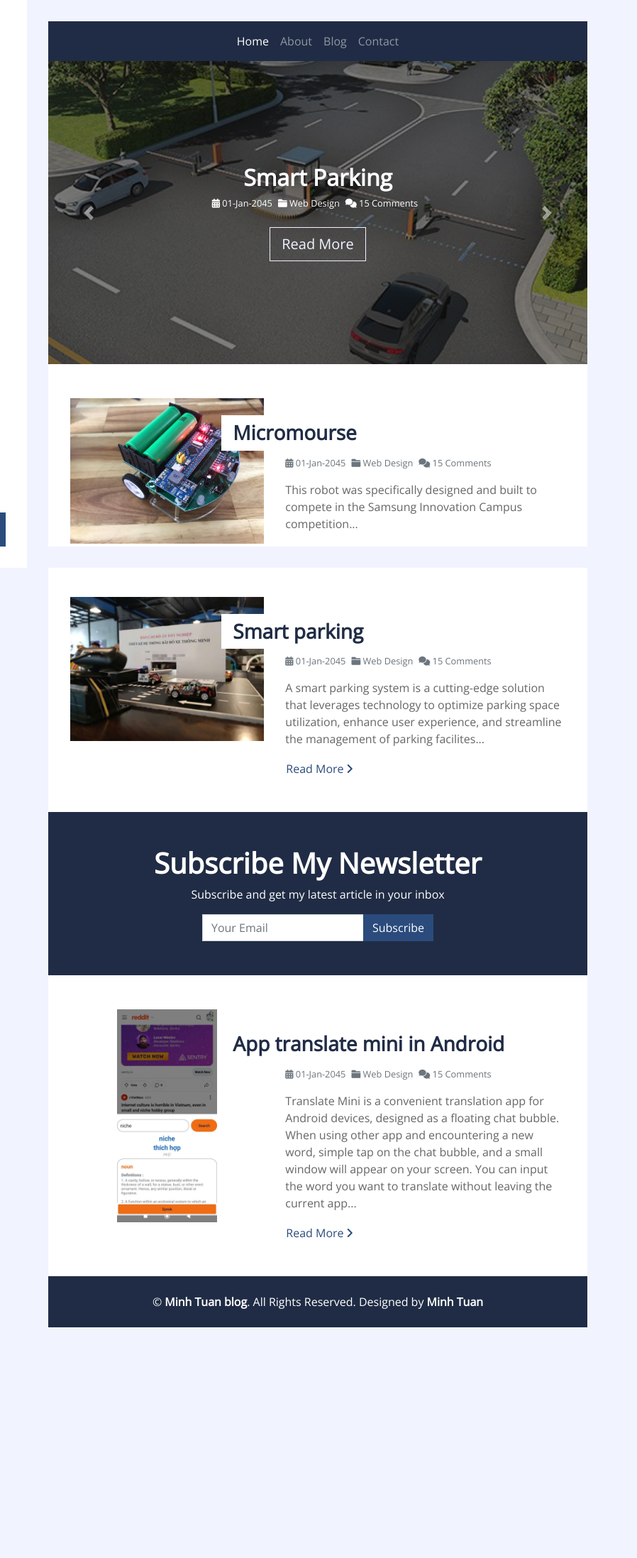
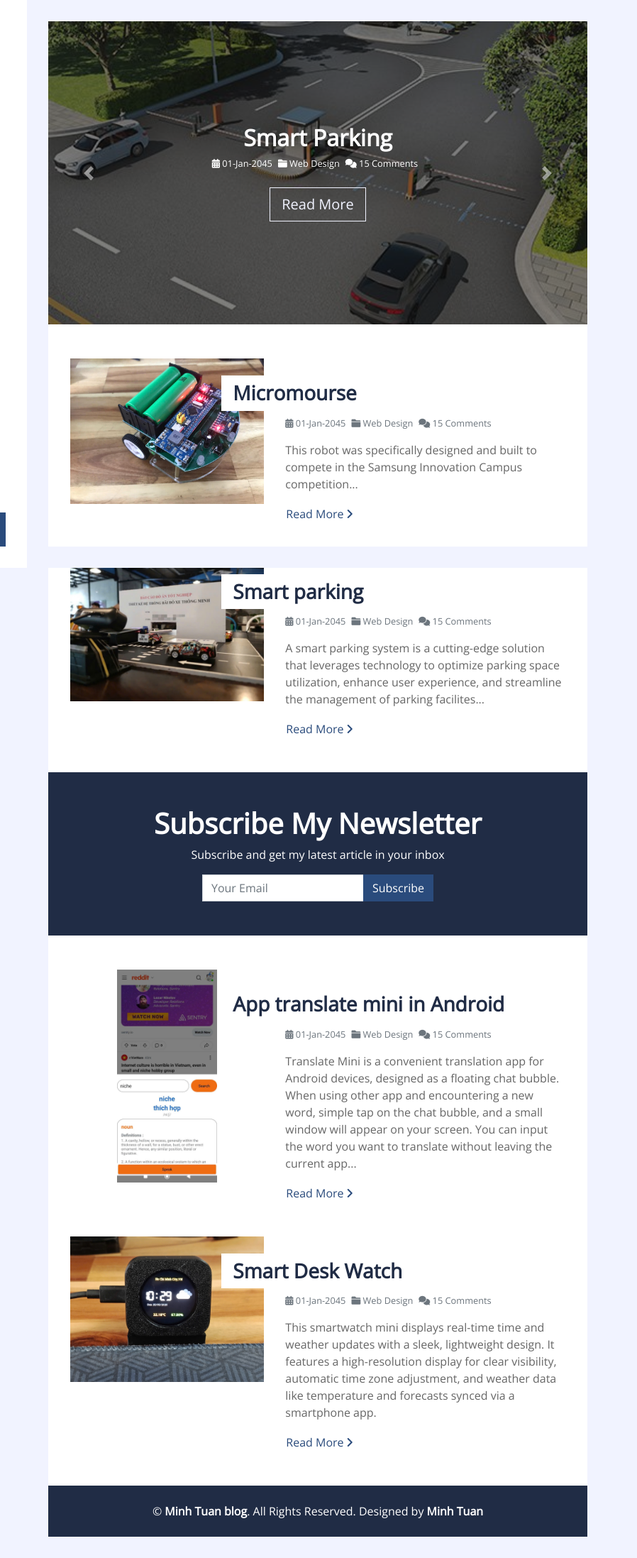
Before and after one commit to s2nmt/blog, a plain HTML site: page index.html in a window 1280 px wide. Shown: the full height of the page at 71% size, 382-1280 px from the left. Before the commit the page ends 1900 px from the top, so only its background shows below. Drawn offline with nearby package versions, Linux system fonts and the light colour scheme.

Commit message:
feat: add smart watch desk blog

```diff
--- a/index.html
+++ b/index.html
@@ -2,7 +2,7 @@
 <html lang="en">
     <head>
         <meta charset="utf-8">
-        <title>Bloggy - My systems</title>
+        <title>DIYTRONICS - My systems</title>
         <meta content="width=device-width, initial-scale=1.0" name="viewport">
         <meta content="Free Website Template" name="keywords">
         <meta content="Free Website Template" name="description">
@@ -42,24 +42,7 @@
                 </div>
             </div>
             <div class="content">
-                <!-- Navbar Start -->
-                <div class="container p-0">
-                    <nav class="navbar navbar-expand-lg bg-secondary navbar-dark">
-                        <a href="" class="navbar-brand d-block d-lg-none">Navigation</a>
-                        <button type="button" class="navbar-toggler" data-toggle="collapse" data-target="#navbarCollapse">
-                            <span class="navbar-toggler-icon"></span>
-                        </button>
-                        <div class="collapse navbar-collapse justify-content-between" id="navbarCollapse">
-                            <div class="navbar-nav m-auto">
-                                <a href="index.html" class="nav-item nav-link active">Home</a>
-                                <a href="about.html" class="nav-item nav-link">About</a>
-                                <a href="blog.html" class="nav-item nav-link">Blog</a>
-                                <a href="contact.html" class="nav-item nav-link">Contact</a>
-                            </div>
-                        </div>
-                    </nav>
-                </div>
-                <!-- Navbar End -->
+
 
                 <!-- Carousel Start -->
                 <div class="container p-0">
@@ -190,7 +173,26 @@
                             <a class="btn btn-link p-0" href="app_translate.html">Read More <i class="fa fa-angle-right"></i></a>
                         </div>
                     </div>
+                                        <div class="row blog-item px-3 pb-5">
+                        <div class="col-md-5">
+                            <img class="img-fluid mb-4 mb-md-0" src="img/smart_watch.jpg" alt="Image">
+                        </div>
+                        <div class="col-md-7">
+                            <h3 class="mt-md-4 px-md-3 mb-2 py-2 bg-white font-weight-bold">Smart Desk Watch</h3>
+                            <div class="d-flex mb-3">
+                                <small class="mr-2 text-muted"><i class="fa fa-calendar-alt"></i> 01-Jan-2045</small>
+                                <small class="mr-2 text-muted"><i class="fa fa-folder"></i> Web Design</small>
+                                <small class="mr-2 text-muted"><i class="fa fa-comments"></i> 15 Comments</small>
+                            </div>
+                            <p>
+                                This smartwatch mini displays real-time time and weather updates with a sleek, lightweight design. It features a high-resolution display for clear visibility, automatic time zone adjustment, and weather data like temperature and forecasts synced via a smartphone app.
+                            </p>
+                            <a class="btn btn-link p-0" href="micromourse.html">Read More <i class="fa fa-angle-right"></i></a>
+                        </div>
+                    </div>
                 </div>
+
+
                 <!-- Blog List End -->
 
 
```
Also changed, not shown: img/smart_watch.jpg (added).
